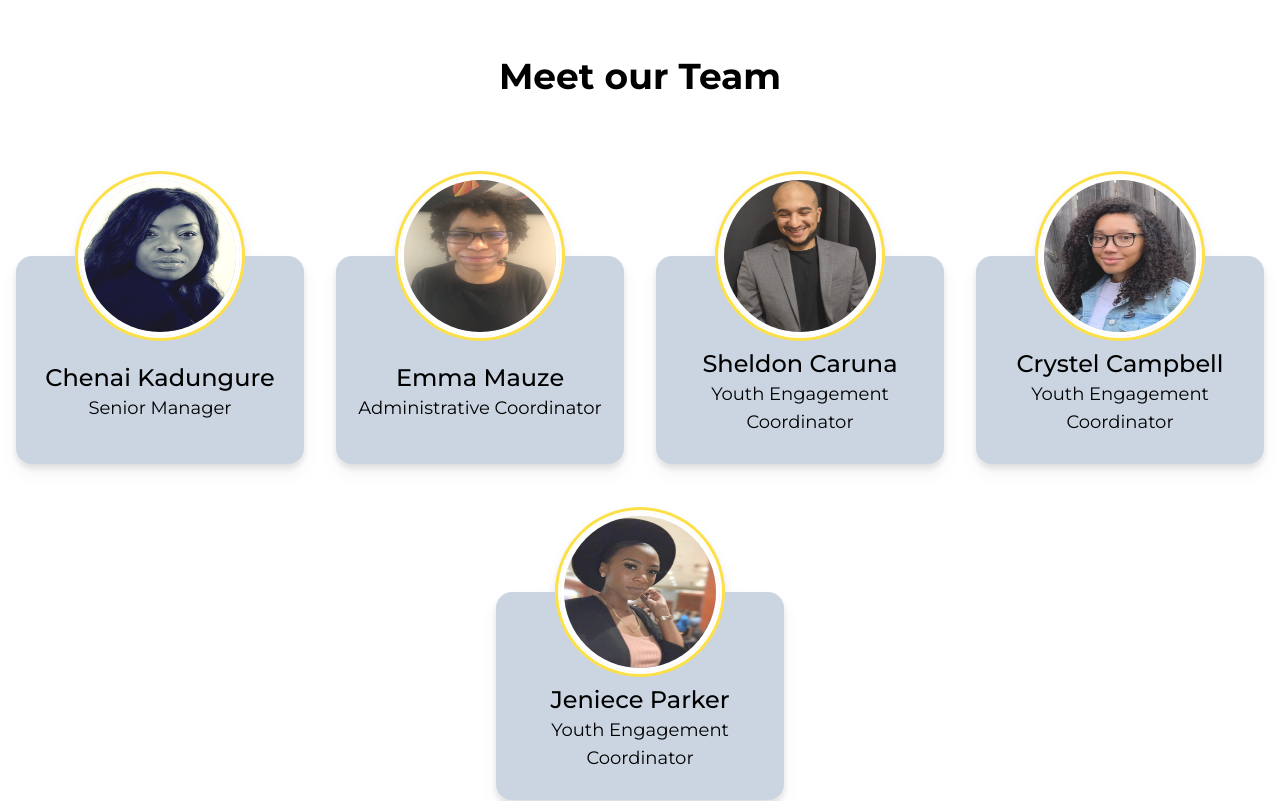
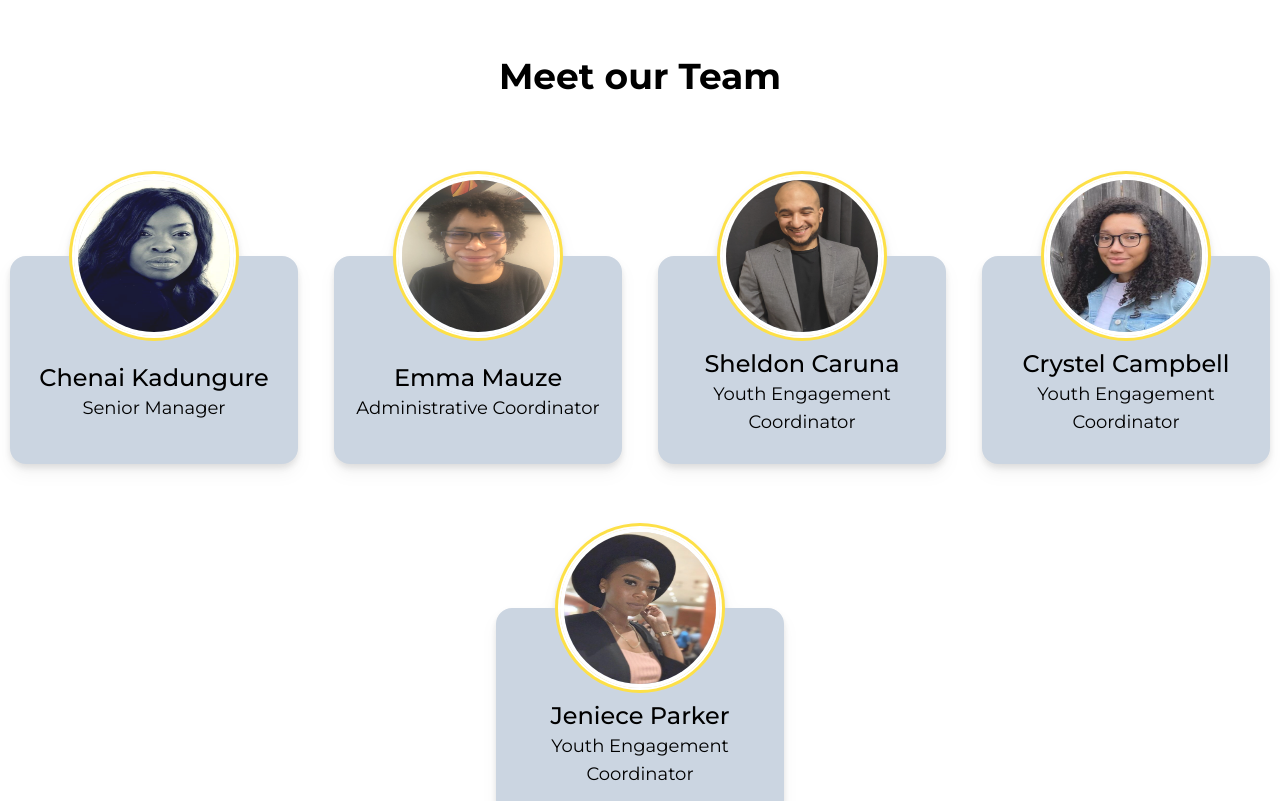
Before and after one commit to YagneshP/byssi, a Next.js app: page /about in a window 1280 px wide. Shown: the part 1320-2121 px from the top of the page. Built offline with nearby package versions, Linux system fonts and the light colour scheme.

Commit message:
Add gap for team member cards

```diff
--- a/component/Teams.js
+++ b/component/Teams.js
@@ -41,7 +41,7 @@ const Teams = () => {
       <h2 className='text-4xl text-center font-extrabold mt-16 '>
         Meet our Team
       </h2>
-      <div className='flex flex-row flex-wrap items-center justify-around mt-8 container mx-auto '>
+      <div className='flex flex-row flex-wrap items-center justify-around mt-8 container mx-auto gap-4 '>
         {teamMembers.map((member) => (
           <div
             key={member.employeeName}
```
